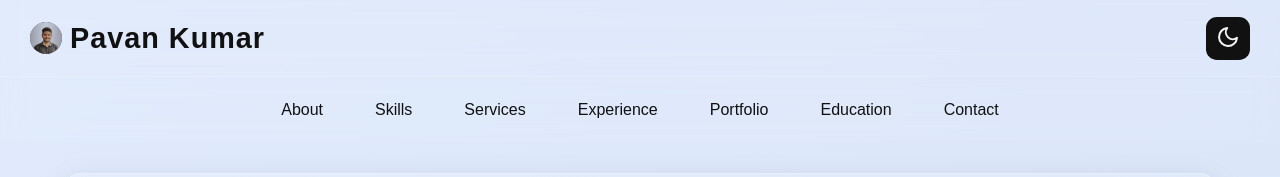
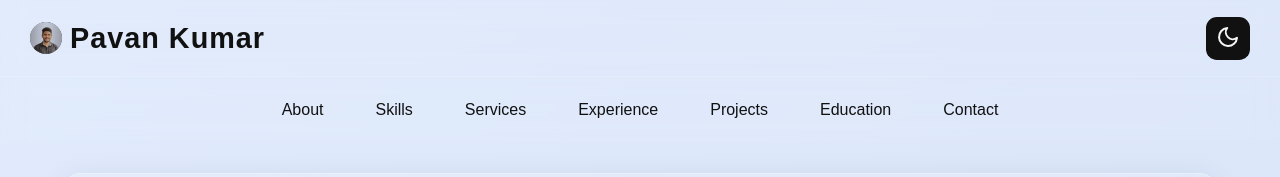
Before and after one commit to Pavan-kumar-111/Portfolio-React, a React (Create React App) app: page / in a window 1280 px wide. Shown: the top 177 px of the page. Built offline with nearby package versions, Linux system fonts and the light colour scheme.

Commit message:
Updated Header component

```diff
--- a/src/components/Header.jsx
+++ b/src/components/Header.jsx
@@ -63,7 +63,7 @@ export default function Header() {
         <a href="#skills" className="nav-link" onClick={closeNav}>Skills</a>
         <a href="#services" className="nav-link" onClick={closeNav}>Services</a>
         <a href="#experience" className="nav-link" onClick={closeNav}>Experience</a>
-        <a href="#portfolio" className="nav-link" onClick={closeNav}>Portfolio</a>
+        <a href="#portfolio" className="nav-link" onClick={closeNav}>Projects</a>
         <a href="#education" className="nav-link" onClick={closeNav}>Education</a>
         <a href="#contact" className="nav-link" onClick={closeNav}>Contact</a>
       </nav>
```
